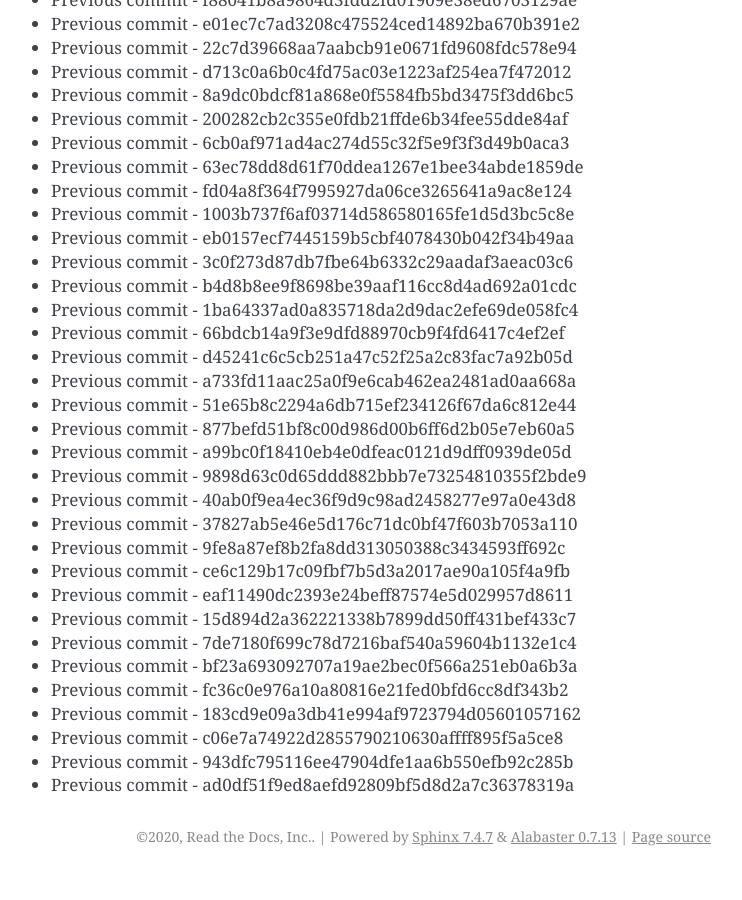
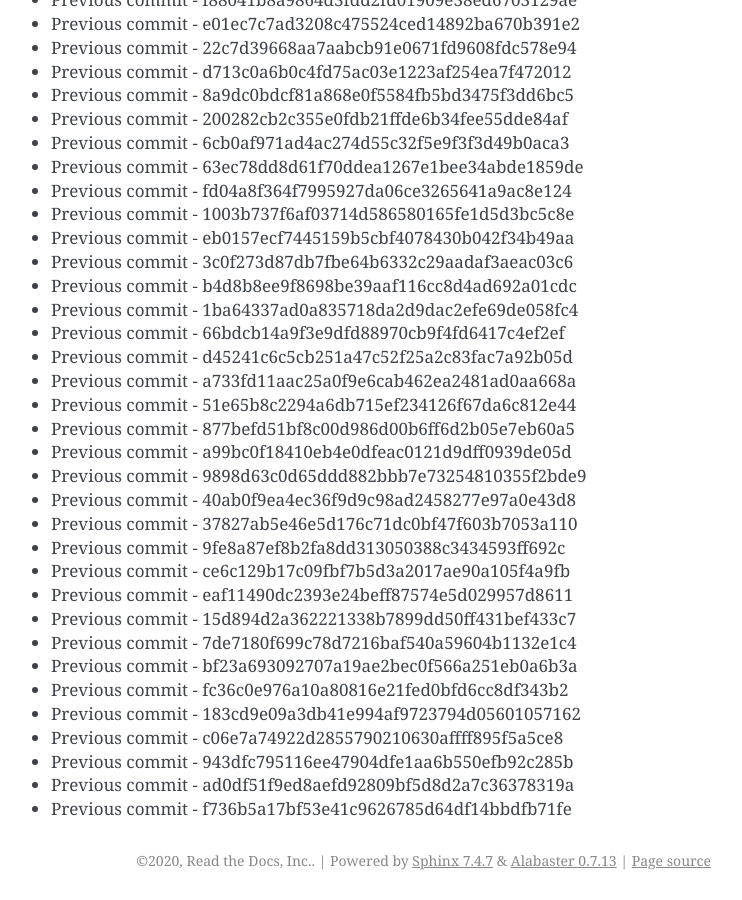
Before and after one commit to readthedocs/rtd-git-stresstest, a Sphinx documentation site: the page built from docs/updates.rst, in a window 1280 px wide and 900 px high, scrolled down 100864 px. Shown: the whole window, without its empty margins (399-1141 px from the left). Built offline with Sphinx 7.4.7, drawn with Linux system fonts in a browser that asks for light colours; before the commit the page ends 101740 px from its top, so only the background shows below that.

Commit message:
Generating commit from previous: f736b5a17bf53e41c9626785d64df14bbdfb71fe

```diff
--- a/docs/updates.rst
+++ b/docs/updates.rst
@@ -4270,3 +4270,4 @@ It can be tested for any performance characteristics.
 * Previous commit - c06e7a74922d2855790210630affff895f5a5ce8
 * Previous commit - 943dfc795116ee47904dfe1aa6b550efb92c285b
 * Previous commit - ad0df51f9ed8aefd92809bf5d8d2a7c36378319a
+* Previous commit - f736b5a17bf53e41c9626785d64df14bbdfb71fe
```
